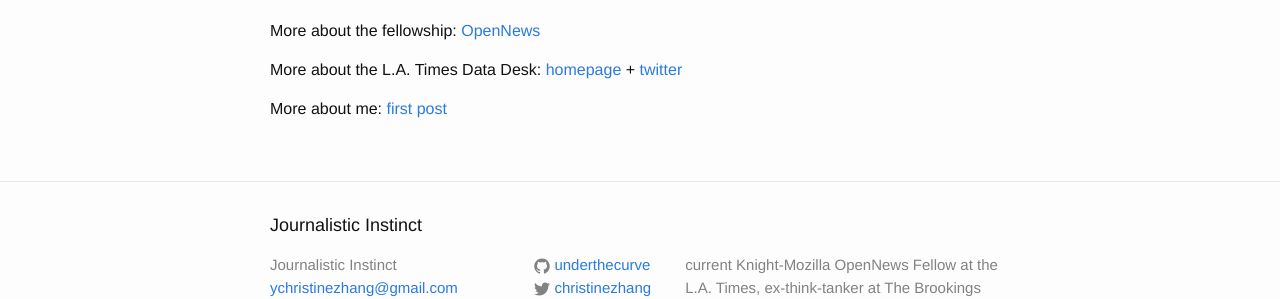
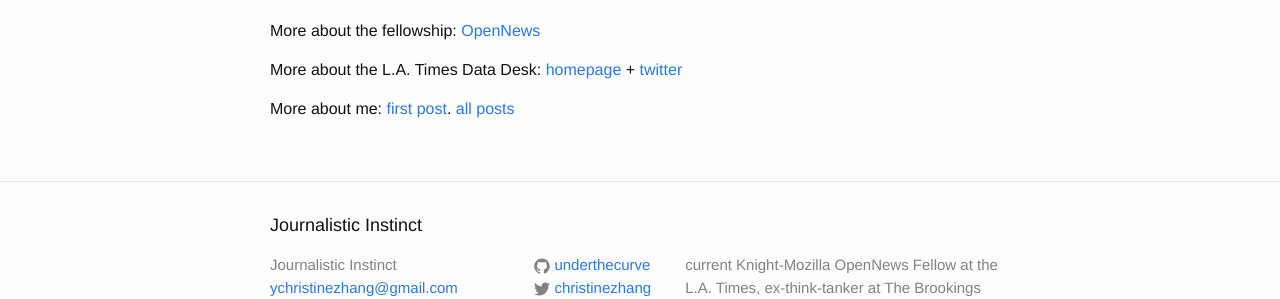
Before and after one commit to underthecurve/underthecurve.github.io, a Jekyll site: the page built from about.md, in a window 1280 px wide. Shown: the part 208-507 px from the top of the page. Built offline with Jekyll 4.4.1, drawn with Linux system fonts in a browser that asks for light colours.

Commit message:
second post

```diff
--- a/about.md
+++ b/about.md
@@ -10,4 +10,4 @@
 
 More about the L.A. Times Data Desk: [homepage](http://www.latimes.com/local/datadesk/) + [twitter](https://twitter.com/LATdatadesk)
 
-More about me: [first post](http://underthecurve.github.io/jekyll/update/2016/06/01/i-want-to-be-a-data-journalist.html)
+More about me: [first post](http://underthecurve.github.io/jekyll/update/2016/06/01/i-want-to-be-a-data-journalist.html). [all posts](http://underthecurve.github.io/)
```
